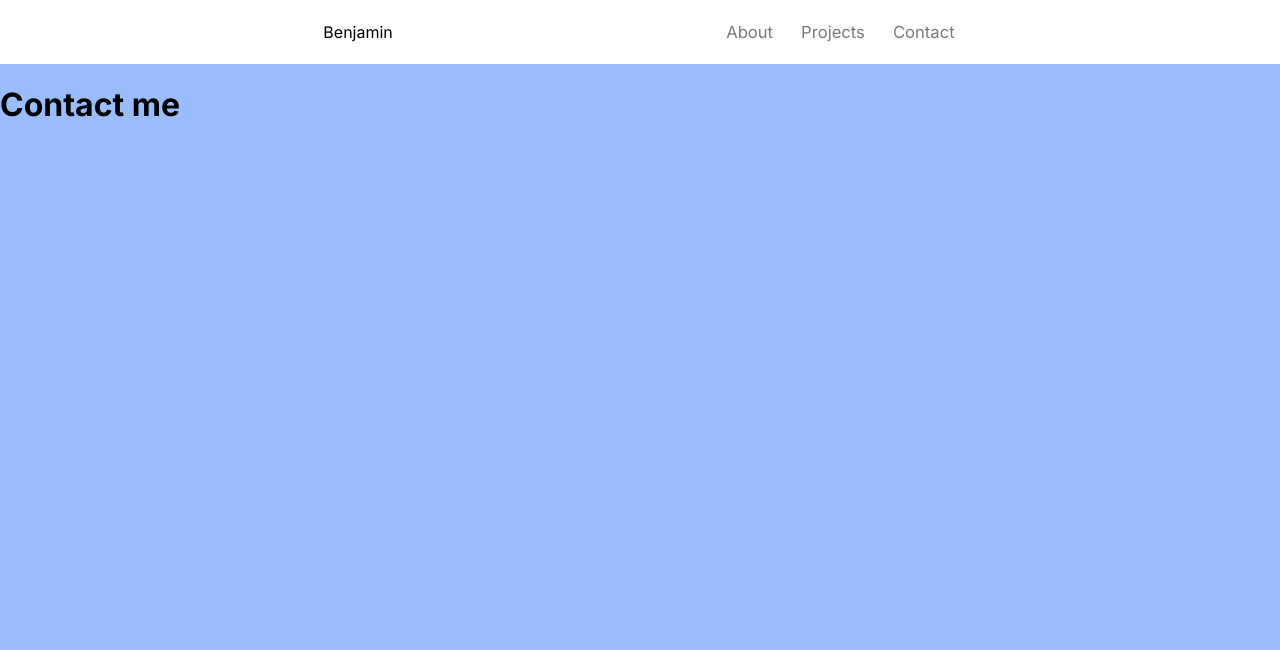
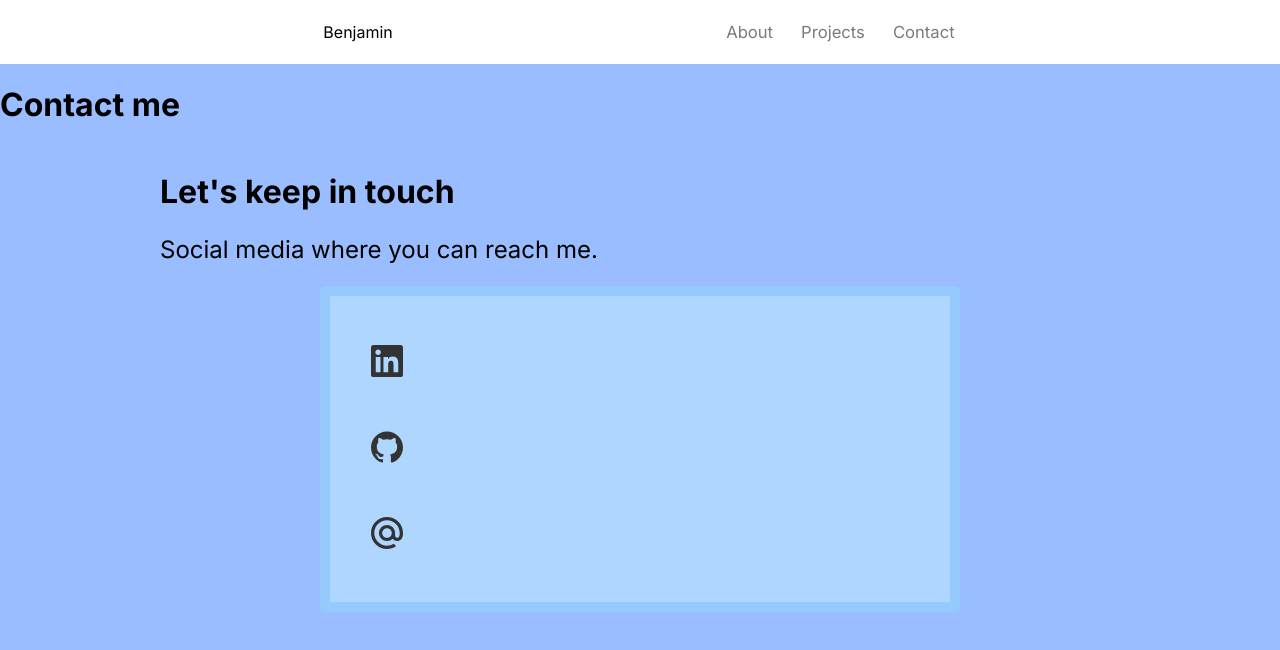
Before and after one commit to NimajF/portfolio, a Next.js app: page /contact in a window 1280 px wide. Shown: the top 650 px of the page. Built offline with nearby package versions, Linux system fonts and the light colour scheme.

Commit message:
Start styling contact page

```diff
--- a/pages/contact.js
+++ b/pages/contact.js
@@ -1,9 +1,32 @@
+import Head from "next/dist/shared/lib/head";
+import Link from "next/link";
 import Layout from "../components/Layout";
+import styles from "../styles/contact.module.css";
+import { socialIcons } from "../constants/iconList";
 
 const Contact = () => (
-    <Layout>
-        <h1>Contact me</h1>
-    </Layout>
-)
+  <Layout>
+    <Head>
+        <title>Benjamin - Contact</title>
+      </Head>
+    <h1>Contact me</h1>
+    <div className="description">
+      <h2 style={{ fontSize: "2rem" }} >Let's keep in touch</h2>
+      <p style={{ lineHeight: "1.5rem", fontSize: "1.5rem" }}>
+        Social media where you can reach me.
+      </p>
+    </div>
+    <div className={styles.socialIcons}>
+      {socialIcons.map((icon, idx) => (
+        <div key={idx} className={styles.socialDiv}>
+          <div className={`${styles[icon.name]}`}>{icon.icon}</div>
+          {icon.name === "Mail" ? <p style={{ cursor: "text", textDecoration: "none" }} >{icon.linkParam}</p> : <Link href={`${icon.link}`}>
+            <p>{icon.linkParam}</p>
+          </Link>}
+        </div>
+      ))}
+    </div>
+  </Layout>
+);
 
 export default Contact;
--- /dev/null
+++ b/styles/contact.module.css
@@ -0,0 +1,72 @@
+.socialIcons {
+  align-self: center;
+  background-color: rgb(174, 214, 255);
+  border: 10px solid rgb(149, 202, 255);
+  width: 50%;
+  display: flex;
+  flex-direction: column;
+  gap: 1rem;
+  padding: 2rem;
+  border-radius: 5px;
+}
+
+.socialDiv {
+  display: flex;
+  gap: 10px;
+  justify-content: flex-start;
+  align-items: center;
+  width: 300px;
+  padding: 0.5rem;
+  border-radius: 5px;
+  border: 1px solid transparent;
+  transition: 0.2s ease-in-out;
+}
+
+.socialDiv:hover {
+  border: 1px solid #2074c8;
+  box-shadow: 5px 5px 1px #054483;
+}
+.socialIcons svg {
+  font-size: 2rem;
+  color: rgb(51, 51, 51);
+  transition: 0.2s ease-in-out;
+}
+
+.socialIcons div {
+  z-index: 1;
+}
+
+.socialDiv:hover svg {
+  transform: translateX(5px);
+}
+
+.socialDiv p {
+  opacity: 0;
+  font-weight: 300;
+  margin-left: -2rem;
+  z-index: 0;
+  transition: 0.2s ease-in-out;
+}
+.socialDiv:hover p {
+  transform: translateX(3rem);
+  z-index: 1;
+  opacity: 1;
+}
+.socialDiv p:hover {
+  cursor: pointer;
+  color: #0a66c2;
+  font-weight: 400;
+  text-decoration: underline;
+}
+
+.socialDiv:hover .LinkedIn svg {
+  color: #0a66c2;
+}
+
+.socialDiv:hover .GitHub svg {
+  color: #000000;
+}
+
+.socialDiv:hover .Mail svg {
+  color: rgb(236, 92, 92);
+}
```
